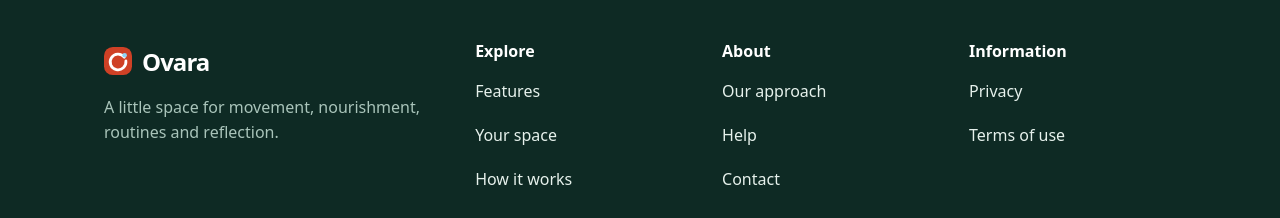
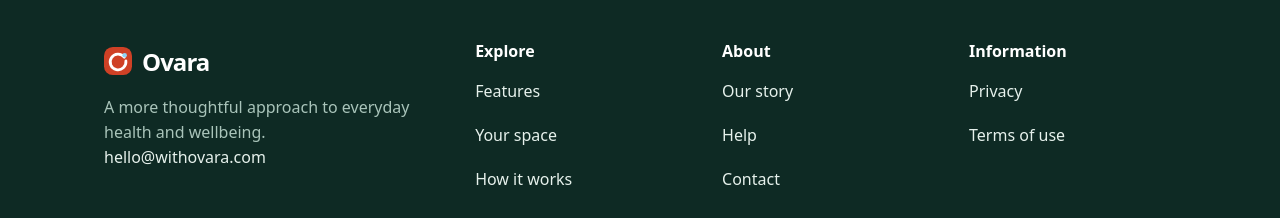
Before and after one commit to Wuraola-Adebisi/Ovara, a React (Vite) app: page / in a window 1280 px wide. Shown: the part 6407-6625 px from the top of the page. Built offline with nearby package versions, Linux system fonts and the light colour scheme.

Commit message:
Show Ovara's official contact details in the site footer

```diff
--- a/src/components/SiteLayout.tsx
+++ b/src/components/SiteLayout.tsx
@@ -32,7 +32,8 @@ export default function SiteLayout() {
       <div className="container footer-grid">
         <div>
           <Link to="/" className="wordmark-link on-night" aria-label="Ovara, home"><Wordmark/></Link>
-          <p>A little space for movement, nourishment, routines and reflection.</p>
+          <p>A more thoughtful approach to everyday health and wellbeing.</p>
+          <a href="mailto:hello@withovara.com">hello@withovara.com</a>
         </div>
         <nav aria-label="Explore Ovara">
           <b>Explore</b>
@@ -42,7 +43,7 @@ export default function SiteLayout() {
         </nav>
         <nav aria-label="About Ovara">
           <b>About</b>
-          <Link to="/about">Our approach</Link>
+          <Link to="/about">Our story</Link>
           <Link to="/help">Help</Link>
           <Link to="/contact">Contact</Link>
         </nav>
```
